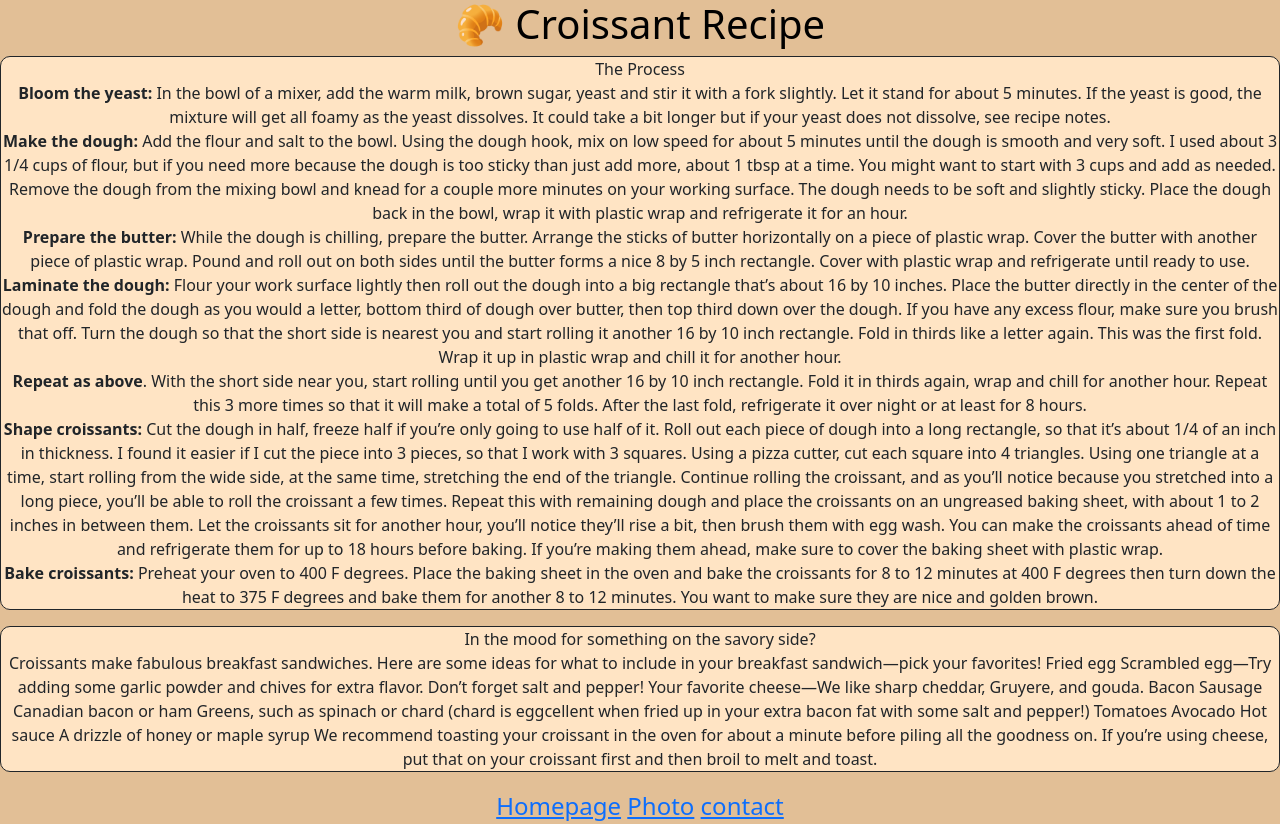
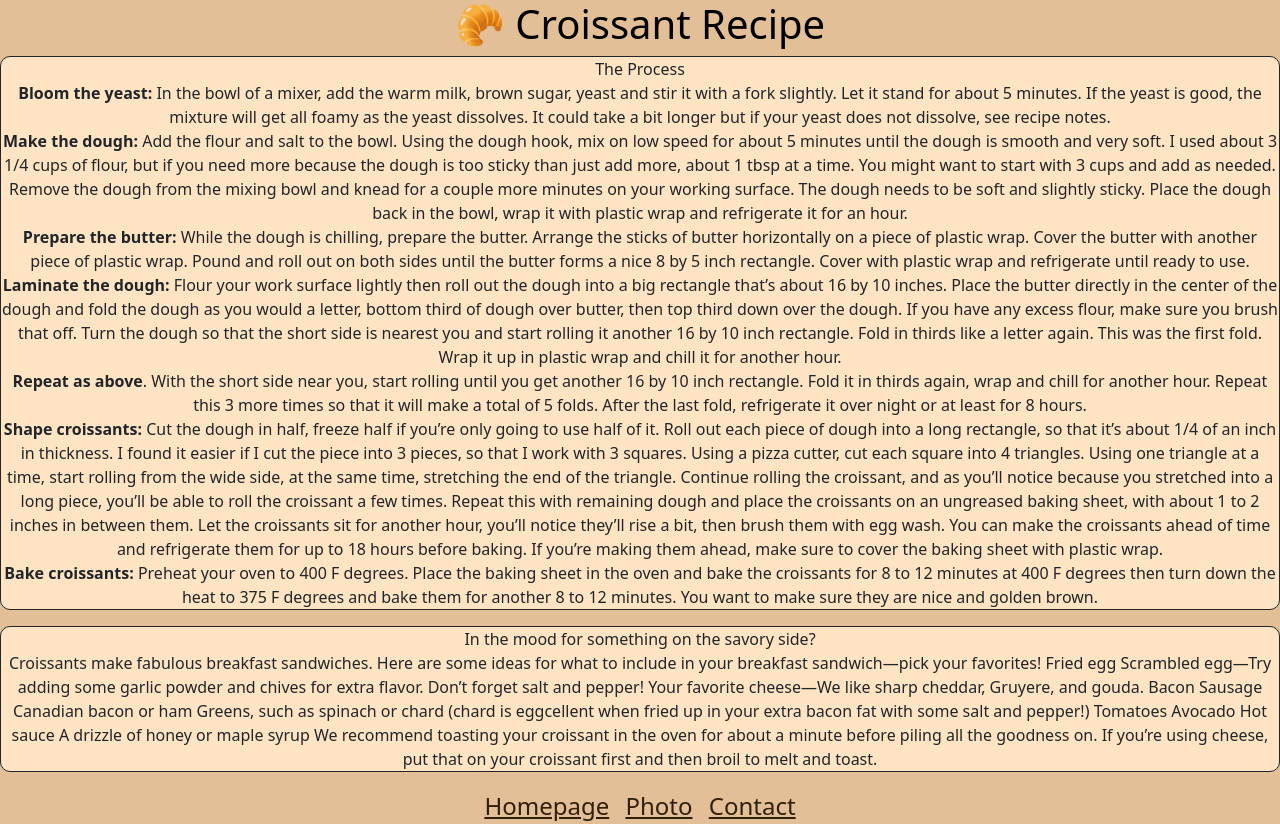
Before and after one commit to Omolemo-Lamont/Croissant, a plain HTML site: page index.html in a window 1280 px wide. Drawn offline with nearby package versions, Linux system fonts and the light colour scheme.

Commit message:
added color to the links

```diff
--- a/index.html
+++ b/index.html
@@ -115,7 +115,7 @@
     <div class="text-center fs-4">
         <a href="/index.html">Homepage</a>
         <a href="/photo.html">Photo</a>
-        <a href="/contact.html">contact</a>
+        <a href="/contact.html">Contact</a>
     </div>
 </body>
 
--- a/src/styles.css
+++ b/src/styles.css
@@ -24,3 +24,8 @@ img {
 .text-reset {
     color: rgb(69, 37, 3);
 }
+
+a {
+    margin: 0 5px;
+    color: rgba(41, 24, 2, 0.956);
+}
```
Also changed, not shown: photo.html (+1 -1 lines).
